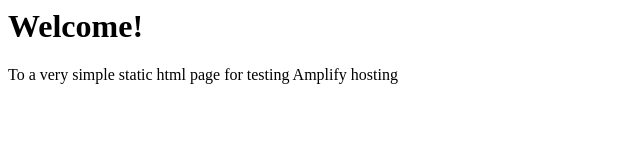
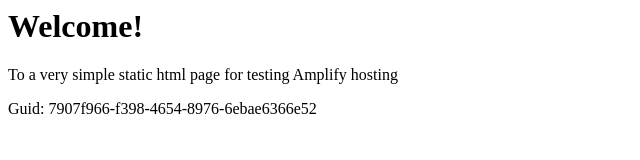
Before and after one commit to amplify-github-test-hkg/Github-PR-Commit-Integration-Test-DoNotTouch-Gith-OKSLNVO2-v1-prod-ap-east-1, a website: page src/index.html in a window 1280 px wide. Shown: the whole page, without its empty margins (0-640 px from the left). Drawn offline with Linux system fonts and the light colour scheme.

Commit message:
commit from integ tests

```diff
--- a/src/index.html
+++ b/src/index.html
@@ -1,3 +1,5 @@
+
+
 <html lang="en">
 
 <head>
@@ -10,6 +12,6 @@
 <body>
     <h1>Welcome!</h1>
     <p>To a very simple static html page for testing Amplify hosting</p>
-</body>
+    <p>Guid: 7907f966-f398-4654-8976-6ebae6366e52</p></body>
 
 </html>
```
